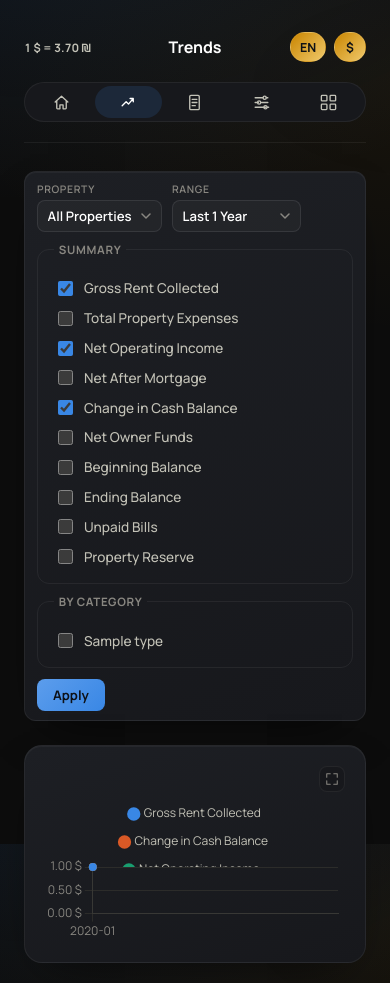
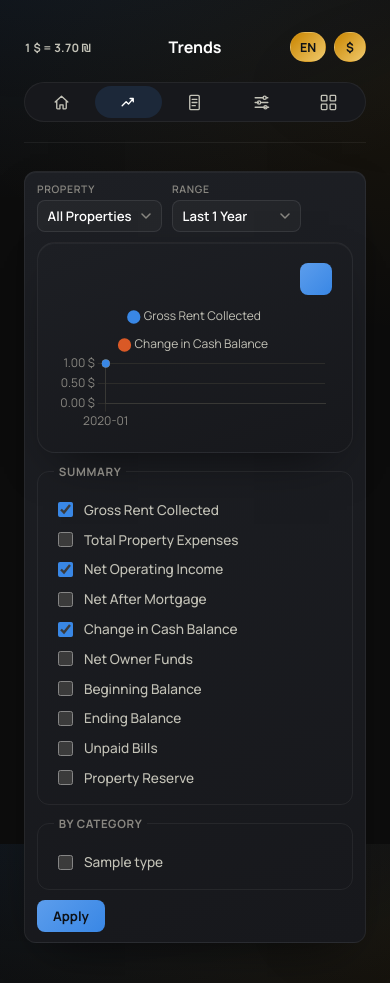
Before and after one commit to AdiKellerAI/asset_report_dashboard, a Flask app: page /trends in a window 390 px wide. Shown: the top 983 px of the page. Run offline with Flask 3, Linux system fonts and the light colour scheme; tables that the repository leaves empty hold one stand-in row (values such as "Sample post").

Commit message:
Fix mobile page-flicker root cause, reorder Trends page (chart first)
- The previous flicker fix (color-scheme meta, inline background) didn't
  address the real cause: Cache-Control: no-store is one of the
  documented conditions that unconditionally evicts a page from the
  mobile browser's back/forward cache, which is what makes navigation
  feel instant/flicker-free. Switched to no-cache - still forces a real
  round trip every time (no ETag/Last-Modified is sent, so there's
  nothing to revalidate against anyway), but doesn't disable bfcache.
- Trends page: the chart now renders before the Summary/By Category
  pickers (was after) - moved inside the same <form> so property/range/
  series still submit together via one Apply button; .chart-wrap gets
  width:100% when nested in .filter-bar (whose own width is
  fit-content), matching how .series-picker already forces its own
  full-width row in the same container.

Co-Authored-By: Claude Sonnet 5 <noreply@anthropic.com>

```diff
--- a/app/__init__.py
+++ b/app/__init__.py
@@ -117,11 +117,18 @@ def create_app(config_object=Config):
 
     @app.after_request
     def prevent_caching_of_language_dependent_pages(response):
-        # Every page's HTML depends on the `lang` cookie - without an
-        # explicit no-store, some mobile browsers will serve a cached copy of
-        # "/" from before the cookie changed instead of re-fetching, which
-        # looks exactly like "switching to Hebrew didn't do anything".
-        response.headers["Cache-Control"] = "no-store"
+        # Every page's HTML depends on the `lang`/`currency` cookies -
+        # without this, some mobile browsers will serve a cached copy of "/"
+        # from before a cookie changed instead of re-fetching, which looks
+        # exactly like "switching to Hebrew didn't do anything". `no-cache`
+        # (not `no-store`) is deliberate: it still forces a real round trip
+        # every time (we send no ETag/Last-Modified, so there's nothing to
+        # revalidate against - every request is a full fetch either way),
+        # but unlike `no-store` it doesn't disable the mobile browser's
+        # back/forward cache, which is what made every navigation flicker
+        # (Adi's report, 2026-08-26) - `no-store` is one of the documented
+        # conditions that unconditionally evicts a page from bfcache.
+        response.headers["Cache-Control"] = "no-cache"
         return response
 
     @app.template_filter("money")
--- a/app/static/css/style.css
+++ b/app/static/css/style.css
@@ -725,6 +725,15 @@ a {
   overflow: hidden;
 }
 
+/* The Trends page's chart sits inside .filter-bar now (Adi's request,
+   2026-08-26: graph before the Summary/By Category pickers, so all 3 need
+   to be in the same form for one Apply button) - .filter-bar's own width
+   is fit-content, so without this the chart would size to its own content
+   instead of spanning the full row, same as .series-picker already does. */
+.filter-bar > .chart-wrap {
+  width: 100%;
+}
+
 @media (min-width: 900px) {
   /* On a wide desktop window, a chart stretched to the full page width
      reads as oversized (Adi's feedback, 2026-08-25: "~30% smaller,
--- a/app/templates/trends.html
+++ b/app/templates/trends.html
@@ -26,6 +26,20 @@
       </select>
     </label>
 
+    {% if months %}
+    <div class="chart-wrap" dir="ltr">
+      <div class="chart-header-row">
+        <span></span>
+        <button type="button" class="chart-expand-btn" aria-label="Expand chart" onclick="window.openChartFullscreen('trend-chart')">
+          <svg viewBox="0 0 24 24" fill="none" aria-hidden="true"><path d="M9 3H3v6M15 3h6v6M21 15v6h-6M3 15v6h6" stroke="currentColor" stroke-width="1.8" stroke-linecap="round" stroke-linejoin="round"/></svg>
+        </button>
+      </div>
+      <canvas id="trend-chart" role="img" aria-label="Selected parameters over time"></canvas>
+    </div>
+    {% else %}
+    <p class="empty-state-note">{{ "No monthly_statement data yet for this property."|t }}</p>
+    {% endif %}
+
     <fieldset class="series-picker">
       <legend>{{ "Summary"|t }}</legend>
       <div class="checkbox-grid">
@@ -52,20 +66,6 @@
 
     <button type="submit">{{ "Apply"|t }}</button>
   </form>
-
-  {% if months %}
-  <div class="chart-wrap" dir="ltr">
-    <div class="chart-header-row">
-      <span></span>
-      <button type="button" class="chart-expand-btn" aria-label="Expand chart" onclick="window.openChartFullscreen('trend-chart')">
-        <svg viewBox="0 0 24 24" fill="none" aria-hidden="true"><path d="M9 3H3v6M15 3h6v6M21 15v6h-6M3 15v6h6" stroke="currentColor" stroke-width="1.8" stroke-linecap="round" stroke-linejoin="round"/></svg>
-      </button>
-    </div>
-    <canvas id="trend-chart" role="img" aria-label="Selected parameters over time"></canvas>
-  </div>
-  {% else %}
-  <p class="empty-state-note">{{ "No monthly_statement data yet for this property."|t }}</p>
-  {% endif %}
 {% endblock %}
 
 {% block scripts %}
```
